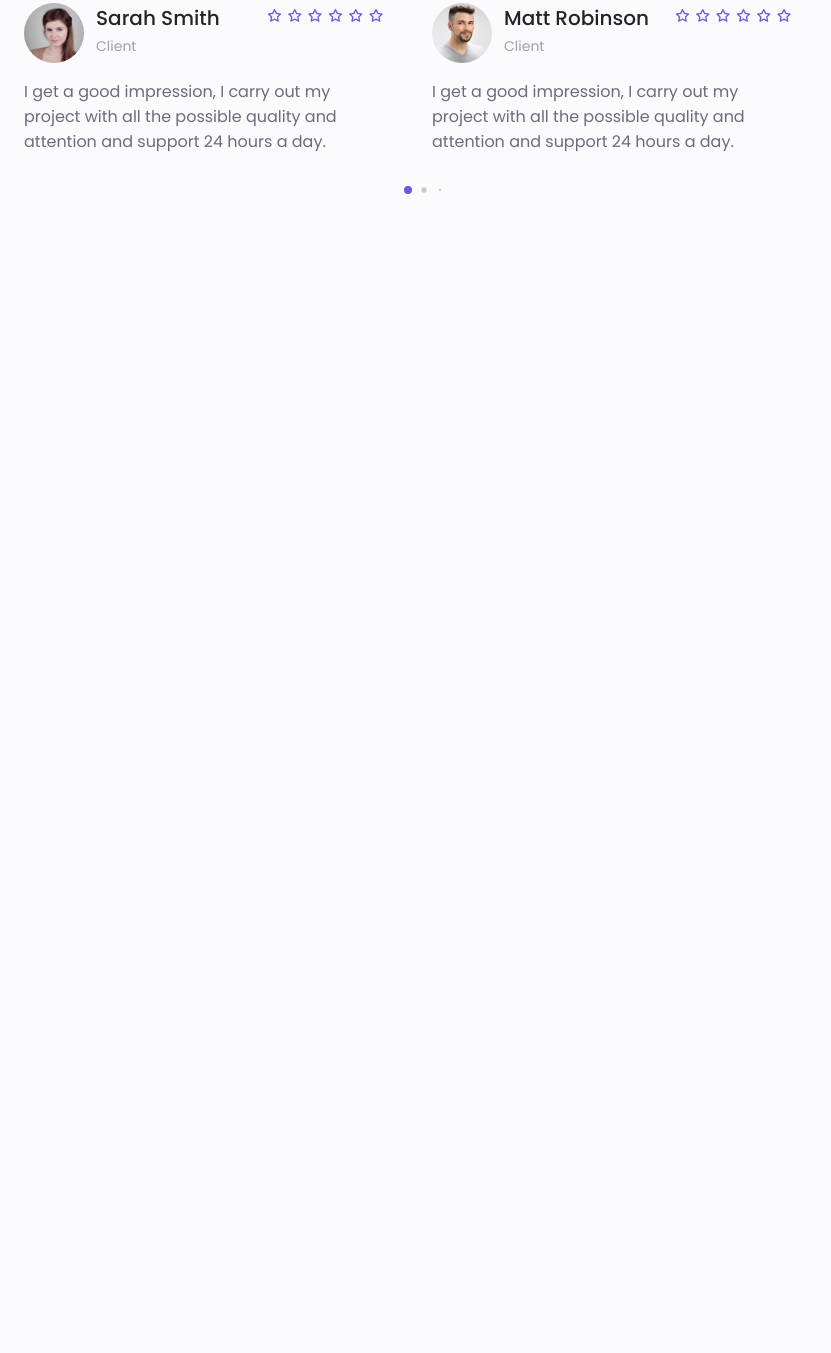
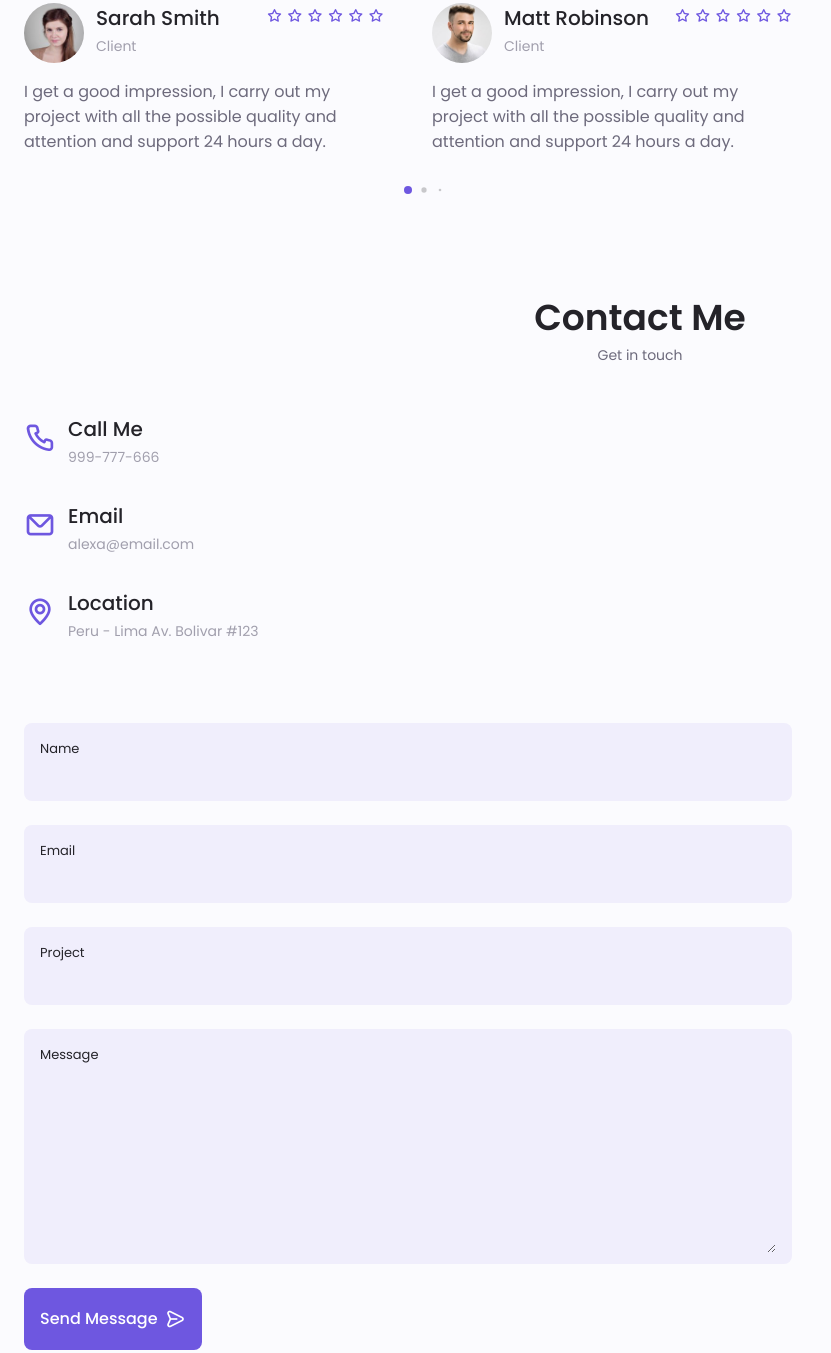
Before and after one commit to EmmanuelBlanchard/Training-for-the-responsive-personal-portfolio-website, a plain HTML site: page index.html in a window 1280 px wide. Shown: the part 4647-6000 px from the top of the page, without its empty margins (0-831 px from the left). Before the commit the page ends 5049 px from the top, so only its background shows below. Drawn offline with nearby package versions, Linux system fonts and the light colour scheme.

Commit message:
handling 'contact me' part.

```diff
--- a/assets/css/styles.css
+++ b/assets/css/styles.css
@@ -837,9 +837,53 @@ img {
     bottom: 0;
 }
 
+/*==================== CONTACT ME ====================*/
+.contact__container {
+    row-gap: 3rem;
+}
 
-/*==================== CONTACT ME ====================*/
+.contact__information {
+    display: flex;
+    margin-bottom: var(--mb-2);
+}
 
+.contact__icon {
+    font-size: 2rem;
+    color: var(--first-color);
+    margin-right: var(--mb-0-75);
+}
+
+.contact__title {
+    font-size: var(--h3-font-size);
+    font-weight: var(--font-medium);
+}
+
+.contact__subtitle {
+    font-size: var(--small-font-size);
+    color: var(--text-color-light);
+}
+
+.contact__content {
+    background-color: var(--input-color);
+    border-radius: .5rem;
+    padding: .75rem 1rem .25rem;
+}
+
+.contact__label {
+    font-size: var(--smaller-font-size);
+    color: var(--title-color);
+}
+
+.contact__input {
+    width: 100%;
+    background-color: var(--input-color);
+    color: var(--text-color);
+    font-family: var(--body-font);
+    font-size: var(--normal-font-size);
+    border: none;
+    outline: none;
+    padding: .25rem .5rem .5rem 0;
+}
 
 /*==================== FOOTER ====================*/
 
--- a/index.html
+++ b/index.html
@@ -801,8 +801,67 @@
 
             <!--==================== CONTACT ME ====================-->
             <section class="contact section" id="contact">
+                <h2 class="section__title">Contact Me</h2>
+                <span class="section__subtitle">Get in touch</span>
 
+                <div class="contact__container container grid">
+                    <div>
+                        <div class="contact__information">
+                            <i class="uil uil-phone contact__icon"></i>
 
+                            <div>
+                                <h3 class="contact__title">Call Me</h3>
+                                <span class="contact__subtitle">999-777-666</span>
+                            </div>
+                        </div>
+
+                        <div class="contact__information">
+                            <i class="uil uil-envelope contact__icon"></i>
+
+                            <div>
+                                <h3 class="contact__title">Email</h3>
+                                <span class="contact__subtitle">alexa@email.com</span>
+                            </div>
+                        </div>
+
+                        <div class="contact__information">
+                            <i class="uil uil-map-marker contact__icon"></i>
+
+                            <div>
+                                <h3 class="contact__title">Location</h3>
+                                <span class="contact__subtitle">Peru - Lima Av. Bolivar #123</span>
+                            </div>
+                        </div>
+                    </div>
+
+                    <form action="" class="contact__form grid">
+                        <div class="contact__inputs grid">
+                            <div class="contact__content">
+                                <label for="" class="contact__label">Name</label>
+                                <input type="text" class="contact__input">
+                            </div>
+                            <div class="contact__content">
+                                <label for="" class="contact__label">Email</label>
+                                <input type="email" class="contact__input">
+                            </div>
+                            <div class="contact__content">
+                                <label for="" class="contact__label">Project</label>
+                                <input type="text" class="contact__input">
+                            </div>
+                            <div class="contact__content">
+                                <label for="" class="contact__label">Message</label>
+                                <textarea name="" id="" cols="0" rows="7" class="contact__input"></textarea>
+                            </div>
+
+                            <div>
+                                <a href="#" class="button button--flex">
+                                    Send Message
+                                    <i class="uil uil-message button__icon"></i>
+                                </a>
+                            </div>
+                        </div>
+                    </form>
+                </div>
             </section>
         </main>
 
```
